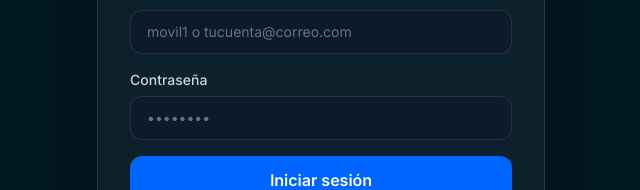
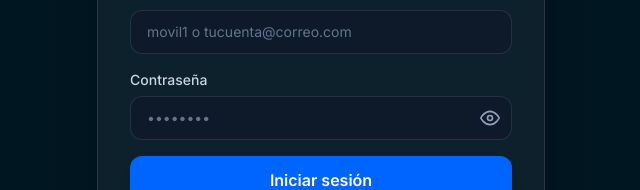
Before and after one commit to Juankos0714/Stargo, a SvelteKit app: page /login in a window 1280 px wide. Shown: the part 300-490 px from the top of the page, without its empty margins (319-959 px from the left). Built offline with nearby package versions, Linux system fonts and the light colour scheme; no server answers.

Commit message:
pwd view

```diff
--- a/src/routes/login/+page.svelte
+++ b/src/routes/login/+page.svelte
@@ -7,6 +7,7 @@
 
 	let email = $state('');
 	let password = $state('');
+	let showPassword = $state(false);
 	let cargando = $state(false);
 	let error = $state<string | null>(null);
 
@@ -173,17 +174,31 @@
 							class="w-full rounded-xl border border-white/10 bg-slate-900/60 min-h-11 px-4 py-2.5 text-sm text-white placeholder:text-slate-500 focus:border-primary focus:ring-2 focus:ring-primary/30 focus:outline-none"
 						/>
 					</div>
-					<div>
-						<label for="password" class="mb-1.5 block text-sm font-medium text-slate-300">Contraseña</label>
+					<div>									<label for="password" class="mb-1.5 block text-sm font-medium text-slate-300">Contraseña</label>
+									<div class="relative">
 										<input
 											id="password"
-							type="password"
+											type={showPassword ? 'text' : 'password'}
 											required
 											autocomplete="current-password"
 											bind:value={password}
 											placeholder="••••••••"
-							class="w-full rounded-xl border border-white/10 bg-slate-900/60 min-h-11 px-4 py-2.5 text-sm text-white placeholder:text-slate-500 focus:border-primary focus:ring-2 focus:ring-primary/30 focus:outline-none"
+											class="w-full rounded-xl border border-white/10 bg-slate-900/60 min-h-11 px-4 py-2.5 pr-11 text-sm text-white placeholder:text-slate-500 focus:border-primary focus:ring-2 focus:ring-primary/30 focus:outline-none"
 										/>
+										<button
+											type="button"
+											onclick={() => (showPassword = !showPassword)}
+											tabindex="-1"
+											class="absolute right-3 top-1/2 -translate-y-1/2 text-slate-400 transition hover:text-slate-200"
+											aria-label={showPassword ? 'Ocultar contraseña' : 'Mostrar contraseña'}
+										>
+											{#if showPassword}
+												<svg xmlns="http://www.w3.org/2000/svg" class="size-5" viewBox="0 0 24 24" fill="none" stroke="currentColor" stroke-width="2" stroke-linecap="round" stroke-linejoin="round"><path d="M17.94 17.94A10.07 10.07 0 0 1 12 20c-7 0-11-8-11-8a18.45 18.45 0 0 1 5.06-5.94"/><path d="M9.9 4.24A9.12 9.12 0 0 1 12 4c7 0 11 8 11 8a18.5 18.5 0 0 1-2.16 3.19"/><line x1="1" y1="1" x2="23" y2="23"/></svg>
+											{:else}
+												<svg xmlns="http://www.w3.org/2000/svg" class="size-5" viewBox="0 0 24 24" fill="none" stroke="currentColor" stroke-width="2" stroke-linecap="round" stroke-linejoin="round"><path d="M1 12s4-8 11-8 11 8 11 8-4 8-11 8-11-8-11-8z"/><circle cx="12" cy="12" r="3"/></svg>
+											{/if}
+										</button>
+									</div>
 					</div>
 
 					{#if error}
```
Lines whose indentation alone changed are shown as unchanged.
